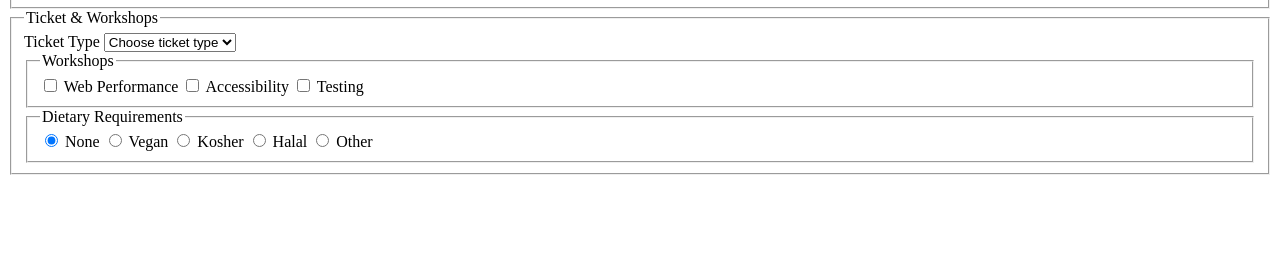
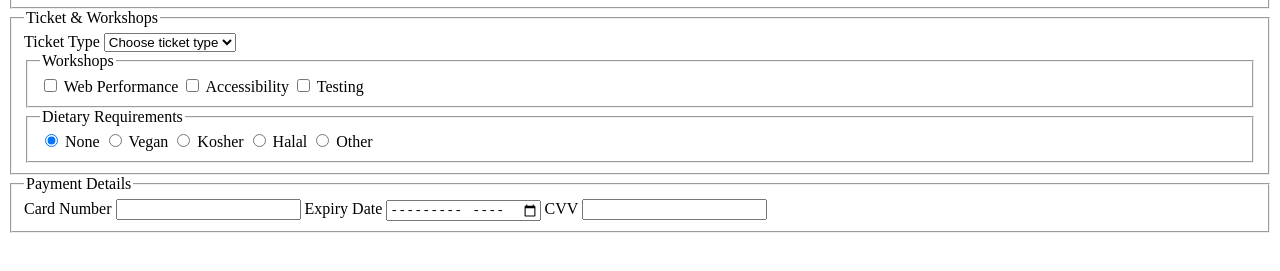
Before and after one commit to rel770/conference-registration, a plain HTML site: page index.html in a window 1280 px wide. Shown: the part 127-398 px from the top of the page. Drawn offline with Linux system fonts and the light colour scheme.

Commit message:
Add Payment Details Section

```diff
--- a/index.html
+++ b/index.html
@@ -70,6 +70,20 @@
 
         </fieldset>
 
+        <!-- Payment Details Section -->
+        <fieldset>
+            <legend>Payment Details</legend>
+
+            <label for="card-number">Card Number</label>
+            <input type="text" id="card-number" name="cardNumber" required pattern="[0-9\s]{13,23}">
+
+            <label for="expiry-date">Expiry Date</label>
+            <input type="month" id="expiry-date" name="expiryDate" required>
+
+            <label for="cvv">CVV</label>
+            <input type="password" id="cvv" name="cvv" required pattern="[0-9]{3,4}">
+
+        </fieldset>
     </form>
 </body>
 </html>
```
